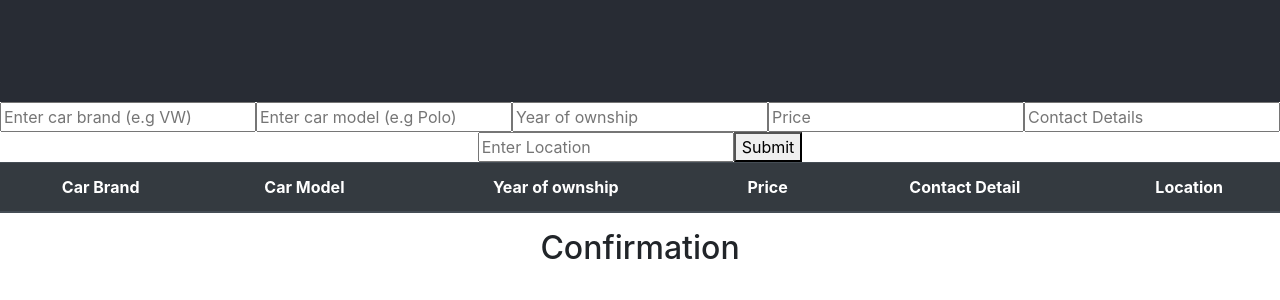
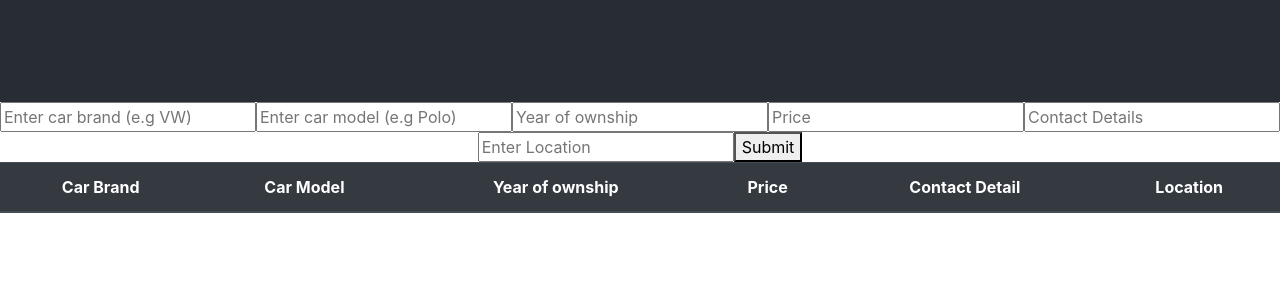
Before and after one commit to skosana721/Moral-Activities, a React (Create React App) app in the folder car-dealer/: page / in a window 1280 px wide. Shown: the top 300 px of the page. Built offline with nearby package versions, Linux system fonts and the light colour scheme.

Commit message:
removed the h2 element

```diff
--- a/car-dealer/src/component/ConfirmationPage.js
+++ b/car-dealer/src/component/ConfirmationPage.js
@@ -12,7 +12,6 @@ export default function ConfirmationPage() {
           </div>
         );
       })}
-      <h2>Confirmation</h2>
     </div>
   );
 }
```
